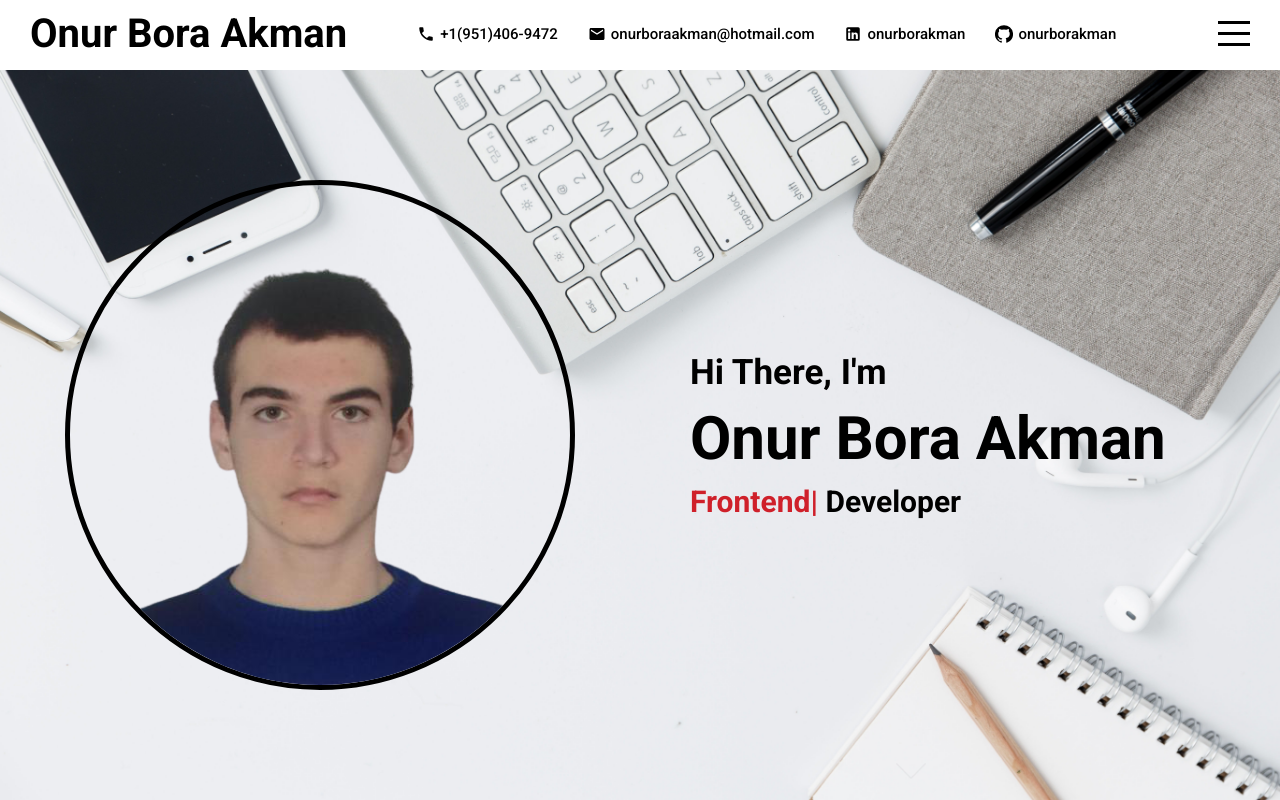
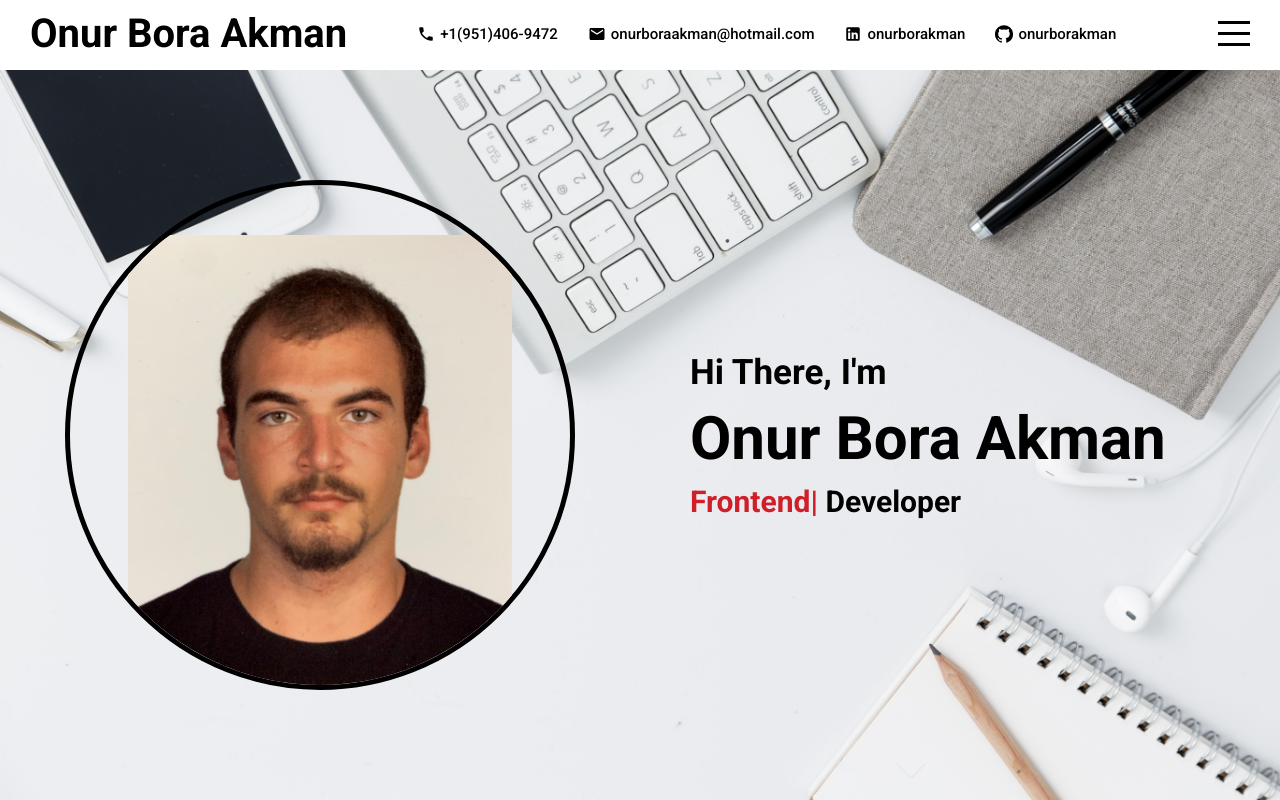
Before and after one commit to onurborakman/onurboraakman, a React (Create React App) app: page / in a window 1280 px wide. Built offline with nearby package versions, Linux system fonts and the light colour scheme.

Commit message:
changed picture

```diff
--- a/src/components/intro/Intro.jsx
+++ b/src/components/intro/Intro.jsx
@@ -20,7 +20,7 @@ export default function Intro() {
         <div className='intro' id='intro'>
             <div className='left'>
                 <div className="imgContainer">
-                    <img src="assets/onurboraakman.png" alt=""/>
+                    <img src="assets/onurboraakman.jpeg" alt=""/>
                 </div>
             </div>
             <div className='right'>
```
Also changed, not shown: public/assets/onurboraakman.jpeg (added).
